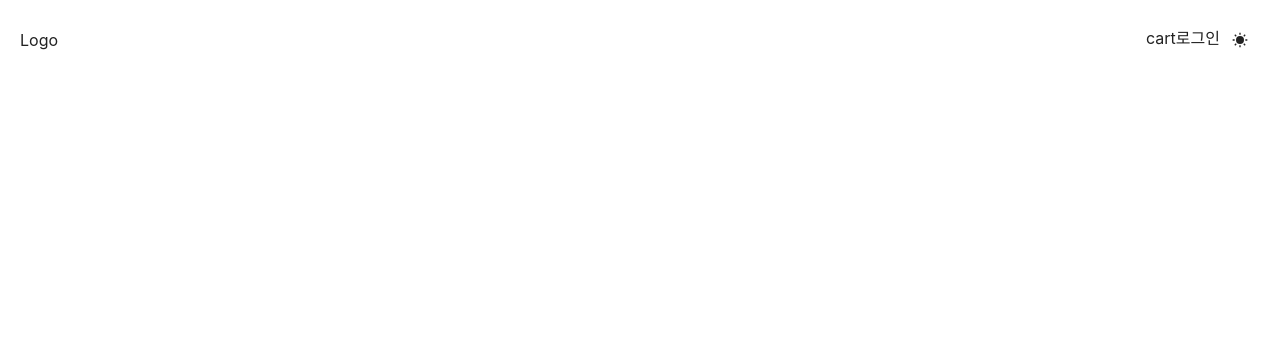
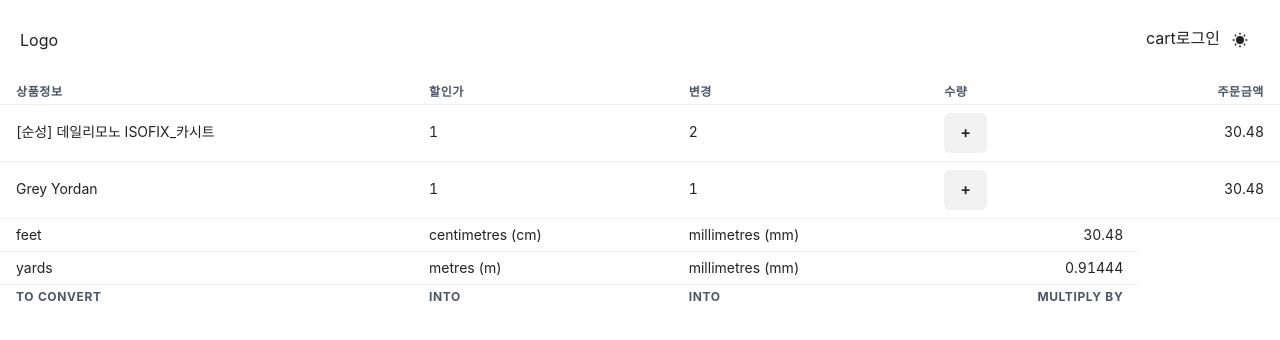
Before and after one commit to been95/simple-shopping-mall, a React (Create React App) app: page /cart in a window 1280 px wide. Shown: the top 340 px of the page. Built offline with nearby package versions, Linux system fonts and the light colour scheme.

Commit message:
feat: cat add

```diff
--- a/package.json
+++ b/package.json
@@ -9,6 +9,7 @@
     "@emotion/react": "^11",
     "@emotion/styled": "^11",
     "@react-icons/all-files": "^4.1.0",
+    "@reduxjs/toolkit": "^1.8.2",
     "@testing-library/jest-dom": "^5.14.1",
     "@testing-library/react": "^13.0.0",
     "@testing-library/user-event": "^13.2.1",
--- a/src/index.js
+++ b/src/index.js
@@ -6,17 +6,21 @@ import App from "./App";
 import reportWebVitals from "./reportWebVitals";
 import { ChakraProvider } from "@chakra-ui/react";
 import { ColorModeScript } from "@chakra-ui/react";
+import{Provider} from "react-redux";
 import theme from "./theme";
+import store from "./store.js";
 
 const root = ReactDOM.createRoot(document.getElementById("root"));
 root.render(
   <React.StrictMode>
+    <Provider store={store}>
     <ChakraProvider theme={theme}>
       <BrowserRouter>
         <ColorModeScript initialColorMode={theme.config.initialColorMode} />
         <App />
       </BrowserRouter>
     </ChakraProvider>
+    </Provider>
   </React.StrictMode>
 );
 
--- a/src/pages/Cart.js
+++ b/src/pages/Cart.js
@@ -1,9 +1,65 @@
 import React from 'react'
-import { Box,Image, Text, Link } from "@chakra-ui/react";
+import {useDispatch,useSelector} from "react-redux"
+import {changeName} from "./../store"
+import { Box,Table,Thead,Tbody,Tfoot,Tr,Th,Td,TableContainer, Button,Image} from "@chakra-ui/react";
 const Cart = () => {
+
+let state = useSelector((state) =>{return state})
+let dispath = useDispatch()
+
   return (
     <Box>
+      <TableContainer>
+  <Table size='sm'>
+    <Thead>
+      <Tr>
+        <Th>상품정보</Th>
+        <Th>할인가</Th>
+        <Th>변경</Th>
+        <Th>수량</Th>
+        <Th isNumeric>주문금액</Th>
+      </Tr>
+    </Thead>
+    <Tbody>
+      {
+      state.cart.map((a, i)=>
+      <Tr key={i}>
+        <Td>{state.cart[i].name}</Td>
+        <Td>1</Td>
+        <Td>{state.cart[i].count}</Td>
+        <Td><Button onClick={()=>{
+          dispath(changeName())
+        }}>+</Button></Td>
+        <Td isNumeric>30.48</Td>
+      </Tr>
+    )
+    }
+    </Tbody>
+    <Tbody>
 
+      <Tr>
+        <Td>feet</Td>
+        <Td>centimetres (cm)</Td>
+        <Td>millimetres (mm)</Td>
+        <Td isNumeric>30.48</Td>
+      </Tr>
+      <Tr>
+        <Td>yards</Td>
+        <Td>metres (m)</Td>
+        <Td>millimetres (mm)</Td>
+        <Td isNumeric>0.91444</Td>
+      </Tr>
+    </Tbody>
+    <Tfoot>
+      <Tr>
+        <Th>To convert</Th>
+        <Th>into</Th>
+        <Th>into</Th>
+        <Th isNumeric>multiply by</Th>
+      </Tr>
+    </Tfoot>
+  </Table>
+</TableContainer>
     </Box>
   )
 }
--- a/src/pages/ItemDetailView.js
+++ b/src/pages/ItemDetailView.js
@@ -10,7 +10,6 @@ const ItemDetailView = () => {
   const { id } = useParams();
 
   const item = mockData.find((item) => item.id == id);
-  const detailed = Detailed.find((detailed) => detailed.id == id);
 
 
   // quantityMinus = () => {
@@ -56,7 +55,7 @@ const ItemDetailView = () => {
         <Box >
           <Flex ml="20px" mt="48px" mr="20px">
             <Box>
-              <Image src={`/${item.imageitem}`} alt="Dan Abramov" />
+              <Image src={`/${item.image}`} alt="Dan Abramov" />
             </Box>
             <Box ml="70px">
               <Text fontSize="14px" mb="10px">{item.type}</Text>
--- /dev/null
+++ b/src/store.js
@@ -0,0 +1,32 @@
+import { configureStore, createSlice } from '@reduxjs/toolkit'
+
+let user =createSlice({
+    name :'user',
+    initialState : 'been',
+    reducers:{
+        changeName(state){
+            return 'bin'
+        }
+    }
+})
+export let {changeName} = user.actions
+
+
+
+
+
+
+let cart = createSlice({
+    name : 'cart',
+    initialState : [
+      {id: "daily_mono", name : '[순성] 데일리모노 ISOFIX_카시트',sale:"298,000원", count : 2, details:"../public/img/daily_mono_details.jpg"},
+      {id : 2, name : 'Grey Yordan', count : 1}
+    ]
+  })
+
+export default configureStore({
+  reducer: {
+    user:user.reducer,
+    cart:cart.reducer
+  }
+})
```
Also changed, not shown: 1 other file (tests, documents, lock files or other folders).
